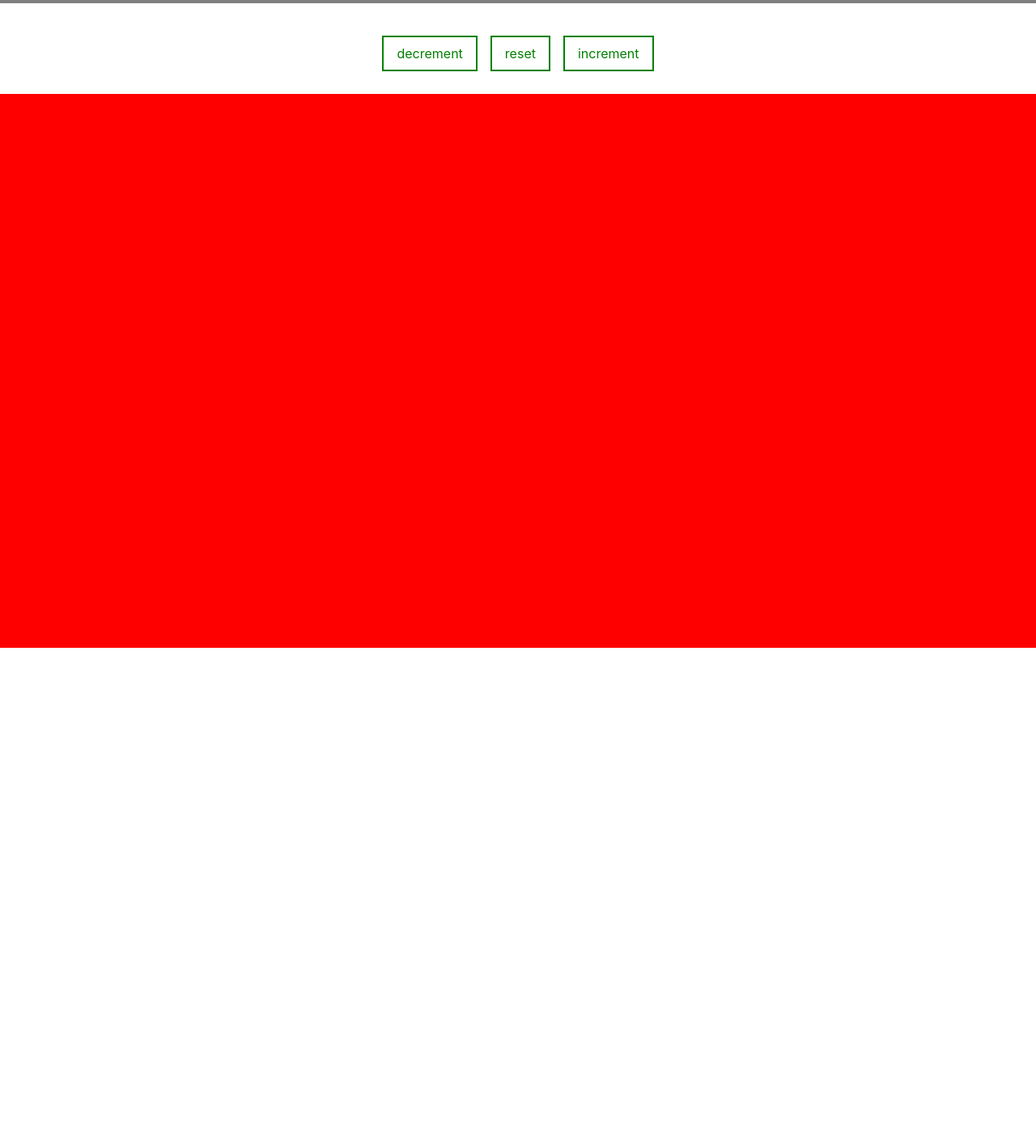
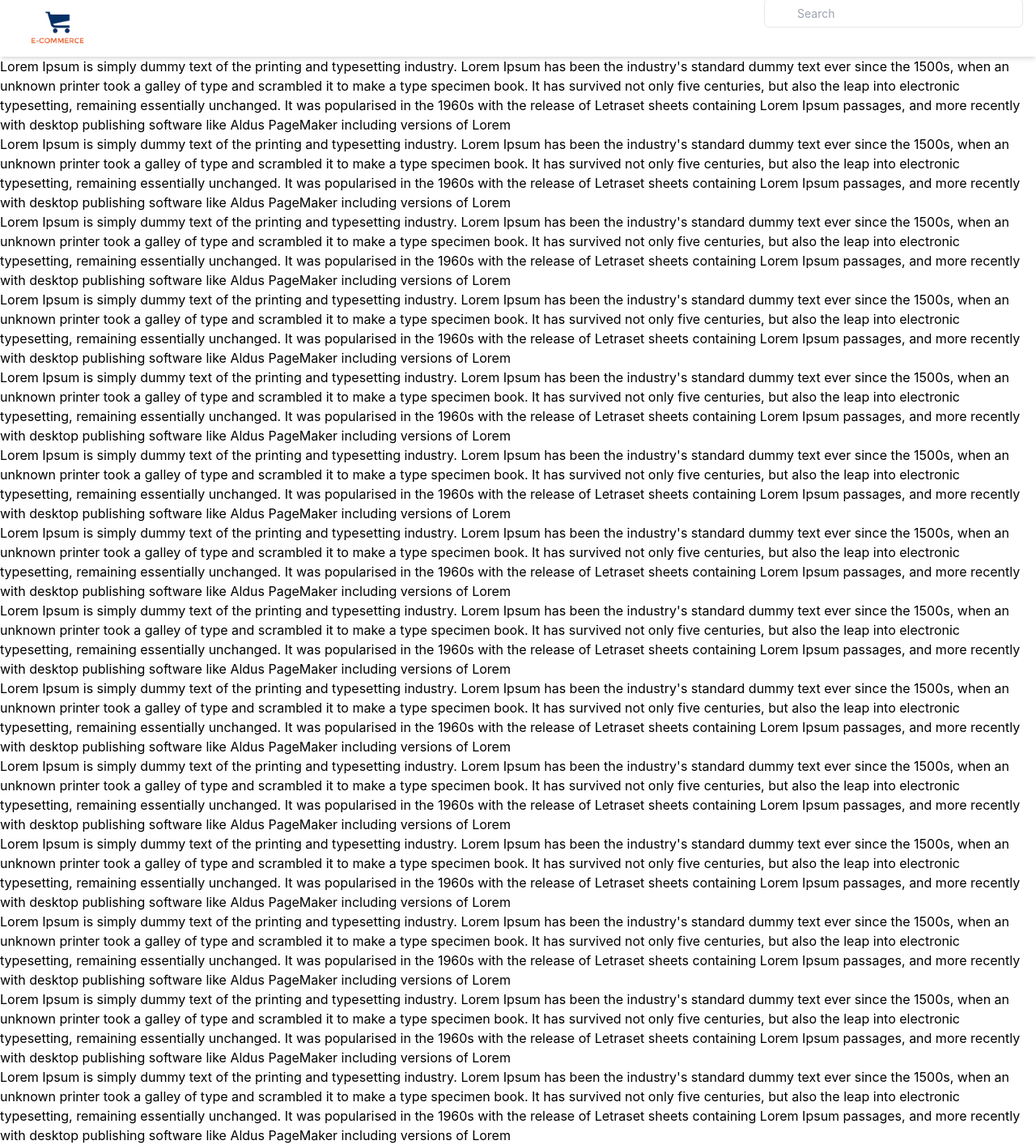
Before and after one commit to salik-dev/e-commerce-dashboard, a React (Create React App) app in the folder e-commerce-dashboard/: page / in a window 1280 px wide. Shown: the whole page at 81% size. Before the commit the page ends 944 px from the top, so only its background shows below. Built offline with nearby package versions, Linux system fonts and the light colour scheme; some icons are missing.

Commit message:
bahadurPush

```diff
--- a/e-commerce-dashboard/src/App.css
+++ b/e-commerce-dashboard/src/App.css
@@ -6,16 +6,6 @@
   --blue: #008000;
 }
 /* src/styles/global.css */
-.btn-styles {
-  @apply py-2 px-4 m-2 mt-6 border-2 hover:bg-white hover:text-white;
-  border-color: var(--blue);
-  color: var(--blue);
-}
-
-.btn-styles:hover {
-  background-color: var(--blue);
-  color: white;
-}
 
 * {
   margin: 0px;
--- a/e-commerce-dashboard/src/App.tsx
+++ b/e-commerce-dashboard/src/App.tsx
@@ -1,4 +1,4 @@
-import React, { useEffect, useRef, useState } from 'react';
+import React, { useEffect } from 'react';
 import './App.css';
 import NavBar from './components/navBar';
 import Todos from './intPrepare/int';
@@ -6,92 +6,87 @@
 import ProgressBar from './components/progress-bar';
 import ScrollBar from './components/scroll-bar';
 
-const App: React.FC = () => {
-  const [isDarkMode, setIsDarkMode] = useState<string>('false');
-  const [scroll, setScroll] = useState(0);
-  const [scrollDirection, setScrollDirection] = useState<string>(''); // null, 'up', 'down'
-  const lastScrollTop = useRef(0); // Store the last scroll position
-
-  const handleDarkMode = () => {
-    setIsDarkMode('true');
-  };
-  const handleOriginalMode = () => {
-    setIsDarkMode('false');
-  }
+const App = () => {
 
   useEffect(() => {
-    const saveMode = localStorage.getItem("darkMode");
-    if (saveMode === 'true') {
-      setIsDarkMode(saveMode);
-    }
+    const handleScroll = () => {
+      const scrollableHeight = document.documentElement.scrollHeight - window.innerHeight;
+      const scrolled = window.scrollY;
+      const progressBar = document.getElementById("scroll-progress");
 
-    // scrolling-scripts
-    window.addEventListener('scroll', handleScroll);
+      if (progressBar) { // Null check
+        const progress = (scrolled / scrollableHeight) * 100;
+        progressBar.style.width = progress + "%";
+      }
+    };
 
+    window.addEventListener("scroll", handleScroll);
+
+    // Cleanup the event listener on component unmount
     return () => {
-      window.removeEventListener('scroll', handleScroll);
+      window.removeEventListener("scroll", handleScroll);
     };
-  }, []);
-
-  useEffect(() => {
-    localStorage.setItem("darkMode", isDarkMode.toString());
-  }, [isDarkMode]);
-
-  const handleScroll = () => {
-    const currentScrollTop = window.pageYOffset || document.documentElement.scrollTop;
-    console.log(currentScrollTop, lastScrollTop)
-
-    if (currentScrollTop > lastScrollTop.current) {
-      // Scrolling down
-      setScrollDirection('down');
-    } else if (currentScrollTop < lastScrollTop.current) {
-      // Scrolling up
-      setScrollDirection('up');
-    }
-
-    lastScrollTop.current = currentScrollTop <= 0 ? 0 : currentScrollTop; // For Mobile or negative scrolling
-  };
+  }, []); // Empty dependency array ensures this runs only on mount/unmount
 
   return (
-    <div className={`App ${isDarkMode === 'true' ? 'dark-mode' : 'light-mode'} m-0 p-0 overflow-y-scroll h-[100vh]`} onScrollCapture={handleScroll} >
-      <ProgressBar barValue={scroll} />
-      <ScrollBar />
-      <section>
+    <>
+      {/* Progress bar */}
+      <div
+        id="scroll-progress"
+        className="bg-orange-600 h-1 fixed top-0 left-0 z-50">
+      </div>
+
+      {/* Main content */}
+      <div>
         <NavBar />
         {/* <Todos />
         <UserProfile /> */}
-      </section>
-      <article>
-
-        <p>
-          Lorem Ipsum is simply dummy text of the printing and typesetting industry. Lorem Ipsum has been the industry's standard dummy text ever since the 1500s, when an unknown printer took a galley of type and scrambled it to make a type specimen book. It has survived not only five centuries, but also the leap into electronic typesetting, remaining essentially unchanged. It was popularised in the 1960s with the release of Letraset sheets containing Lorem Ipsum passages, and more recently with desktop publishing software like Aldus PageMaker including versions of Lorem Ipsum.
+      </div>
+      <article className='h-[100vh]'>
+      <p>
+        Lorem Ipsum is simply dummy text of the printing and typesetting industry. Lorem Ipsum has been the industry's standard dummy text ever since the 1500s, when an unknown printer took a galley of type and scrambled it to make a type specimen book. It has survived not only five centuries, but also the leap into electronic typesetting, remaining essentially unchanged. It was popularised in the 1960s with the release of Letraset sheets containing Lorem Ipsum passages, and more recently with desktop publishing software like Aldus PageMaker including versions of Lorem
         </p>
         <p>
-          Lorem Ipsum is simply dummy text of the printing and typesetting industry. Lorem Ipsum has been the industry's standard dummy text ever since the 1500s, when an unknown printer took a galley of type and scrambled it to make a type specimen book. It has survived not only five centuries, but also the leap into electronic typesetting, remaining essentially unchanged. It was popularised in the 1960s with the release of Letraset sheets containing Lorem Ipsum passages, and more recently with desktop publishing software like Aldus PageMaker including versions of Lorem Ipsum.
+        Lorem Ipsum is simply dummy text of the printing and typesetting industry. Lorem Ipsum has been the industry's standard dummy text ever since the 1500s, when an unknown printer took a galley of type and scrambled it to make a type specimen book. It has survived not only five centuries, but also the leap into electronic typesetting, remaining essentially unchanged. It was popularised in the 1960s with the release of Letraset sheets containing Lorem Ipsum passages, and more recently with desktop publishing software like Aldus PageMaker including versions of Lorem
         </p>
         <p>
-          Lorem Ipsum is simply dummy text of the printing and typesetting industry. Lorem Ipsum has been the industry's standard dummy text ever since the 1500s, when an unknown printer took a galley of type and scrambled it to make a type specimen book. It has survived not only five centuries, but also the leap into electronic typesetting, remaining essentially unchanged. It was popularised in the 1960s with the release of Letraset sheets containing Lorem Ipsum passages, and more recently with desktop publishing software like Aldus PageMaker including versions of Lorem Ipsum.
+        Lorem Ipsum is simply dummy text of the printing and typesetting industry. Lorem Ipsum has been the industry's standard dummy text ever since the 1500s, when an unknown printer took a galley of type and scrambled it to make a type specimen book. It has survived not only five centuries, but also the leap into electronic typesetting, remaining essentially unchanged. It was popularised in the 1960s with the release of Letraset sheets containing Lorem Ipsum passages, and more recently with desktop publishing software like Aldus PageMaker including versions of Lorem
         </p>
         <p>
-          Lorem Ipsum is simply dummy text of the printing and typesetting industry. Lorem Ipsum has been the industry's standard dummy text ever since the 1500s, when an unknown printer took a galley of type and scrambled it to make a type specimen book. It has survived not only five centuries, but also the leap into electronic typesetting, remaining essentially unchanged. It was popularised in the 1960s with the release of Letraset sheets containing Lorem Ipsum passages, and more recently with desktop publishing software like Aldus PageMaker including versions of Lorem Ipsum.
+        Lorem Ipsum is simply dummy text of the printing and typesetting industry. Lorem Ipsum has been the industry's standard dummy text ever since the 1500s, when an unknown printer took a galley of type and scrambled it to make a type specimen book. It has survived not only five centuries, but also the leap into electronic typesetting, remaining essentially unchanged. It was popularised in the 1960s with the release of Letraset sheets containing Lorem Ipsum passages, and more recently with desktop publishing software like Aldus PageMaker including versions of Lorem
         </p>
         <p>
-          Lorem Ipsum is simply dummy text of the printing and typesetting industry. Lorem Ipsum has been the industry's standard dummy text ever since the 1500s, when an unknown printer took a galley of type and scrambled it to make a type specimen book. It has survived not only five centuries, but also the leap into electronic typesetting, remaining essentially unchanged. It was popularised in the 1960s with the release of Letraset sheets containing Lorem Ipsum passages, and more recently with desktop publishing software like Aldus PageMaker including versions of Lorem Ipsum.
+        Lorem Ipsum is simply dummy text of the printing and typesetting industry. Lorem Ipsum has been the industry's standard dummy text ever since the 1500s, when an unknown printer took a galley of type and scrambled it to make a type specimen book. It has survived not only five centuries, but also the leap into electronic typesetting, remaining essentially unchanged. It was popularised in the 1960s with the release of Letraset sheets containing Lorem Ipsum passages, and more recently with desktop publishing software like Aldus PageMaker including versions of Lorem
         </p>
         <p>
-          Lorem Ipsum is simply dummy text of the printing and typesetting industry. Lorem Ipsum has been the industry's standard dummy text ever since the 1500s, when an unknown printer took a galley of type and scrambled it to make a type specimen book. It has survived not only five centuries, but also the leap into electronic typesetting, remaining essentially unchanged. It was popularised in the 1960s with the release of Letraset sheets containing Lorem Ipsum passages, and more recently with desktop publishing software like Aldus PageMaker including versions of Lorem Ipsum.
+        Lorem Ipsum is simply dummy text of the printing and typesetting industry. Lorem Ipsum has been the industry's standard dummy text ever since the 1500s, when an unknown printer took a galley of type and scrambled it to make a type specimen book. It has survived not only five centuries, but also the leap into electronic typesetting, remaining essentially unchanged. It was popularised in the 1960s with the release of Letraset sheets containing Lorem Ipsum passages, and more recently with desktop publishing software like Aldus PageMaker including versions of Lorem
         </p>
         <p>
-          Lorem Ipsum is simply dummy text of the printing and typesetting industry. Lorem Ipsum has been the industry's standard dummy text ever since the 1500s, when an unknown printer took a galley of type and scrambled it to make a type specimen book. It has survived not only five centuries, but also the leap into electronic typesetting, remaining essentially unchanged. It was popularised in the 1960s with the release of Letraset sheets containing Lorem Ipsum passages, and more recently with desktop publishing software like Aldus PageMaker including versions of Lorem Ipsum.
+        Lorem Ipsum is simply dummy text of the printing and typesetting industry. Lorem Ipsum has been the industry's standard dummy text ever since the 1500s, when an unknown printer took a galley of type and scrambled it to make a type specimen book. It has survived not only five centuries, but also the leap into electronic typesetting, remaining essentially unchanged. It was popularised in the 1960s with the release of Letraset sheets containing Lorem Ipsum passages, and more recently with desktop publishing software like Aldus PageMaker including versions of Lorem
         </p>
         <p>
-          Lorem Ipsum is simply dummy text of the printing and typesetting industry. Lorem Ipsum has been the industry's standard dummy text ever since the 1500s, when an unknown printer took a galley of type and scrambled it to make a type specimen book. It has survived not only five centuries, but also the leap into electronic typesetting, remaining essentially unchanged. It was popularised in the 1960s with the release of Letraset sheets containing Lorem Ipsum passages, and more recently with desktop publishing software like Aldus PageMaker including versions of Lorem Ipsum.
+        Lorem Ipsum is simply dummy text of the printing and typesetting industry. Lorem Ipsum has been the industry's standard dummy text ever since the 1500s, when an unknown printer took a galley of type and scrambled it to make a type specimen book. It has survived not only five centuries, but also the leap into electronic typesetting, remaining essentially unchanged. It was popularised in the 1960s with the release of Letraset sheets containing Lorem Ipsum passages, and more recently with desktop publishing software like Aldus PageMaker including versions of Lorem
         </p>
         <p>
-          Lorem Ipsum is simply dummy text of the printing and typesetting industry. Lorem Ipsum has been the industry's standard dummy text ever since the 1500s, when an unknown printer took a galley of type and scrambled it to make a type specimen book. It has survived not only five centuries, but also the leap into electronic typesetting, remaining essentially unchanged. It was popularised in the 1960s with the release of Letraset sheets containing Lorem Ipsum passages, and more recently with desktop publishing software like Aldus PageMaker including versions of Lorem Ipsum.
+        Lorem Ipsum is simply dummy text of the printing and typesetting industry. Lorem Ipsum has been the industry's standard dummy text ever since the 1500s, when an unknown printer took a galley of type and scrambled it to make a type specimen book. It has survived not only five centuries, but also the leap into electronic typesetting, remaining essentially unchanged. It was popularised in the 1960s with the release of Letraset sheets containing Lorem Ipsum passages, and more recently with desktop publishing software like Aldus PageMaker including versions of Lorem
+        </p>
+        <p>
+        Lorem Ipsum is simply dummy text of the printing and typesetting industry. Lorem Ipsum has been the industry's standard dummy text ever since the 1500s, when an unknown printer took a galley of type and scrambled it to make a type specimen book. It has survived not only five centuries, but also the leap into electronic typesetting, remaining essentially unchanged. It was popularised in the 1960s with the release of Letraset sheets containing Lorem Ipsum passages, and more recently with desktop publishing software like Aldus PageMaker including versions of Lorem
+        </p>
+        <p>
+        Lorem Ipsum is simply dummy text of the printing and typesetting industry. Lorem Ipsum has been the industry's standard dummy text ever since the 1500s, when an unknown printer took a galley of type and scrambled it to make a type specimen book. It has survived not only five centuries, but also the leap into electronic typesetting, remaining essentially unchanged. It was popularised in the 1960s with the release of Letraset sheets containing Lorem Ipsum passages, and more recently with desktop publishing software like Aldus PageMaker including versions of Lorem
+        </p>
+        <p>
+        Lorem Ipsum is simply dummy text of the printing and typesetting industry. Lorem Ipsum has been the industry's standard dummy text ever since the 1500s, when an unknown printer took a galley of type and scrambled it to make a type specimen book. It has survived not only five centuries, but also the leap into electronic typesetting, remaining essentially unchanged. It was popularised in the 1960s with the release of Letraset sheets containing Lorem Ipsum passages, and more recently with desktop publishing software like Aldus PageMaker including versions of Lorem
+        </p>
+        <p>
+        Lorem Ipsum is simply dummy text of the printing and typesetting industry. Lorem Ipsum has been the industry's standard dummy text ever since the 1500s, when an unknown printer took a galley of type and scrambled it to make a type specimen book. It has survived not only five centuries, but also the leap into electronic typesetting, remaining essentially unchanged. It was popularised in the 1960s with the release of Letraset sheets containing Lorem Ipsum passages, and more recently with desktop publishing software like Aldus PageMaker including versions of Lorem
+        </p>
+    <p>
+        Lorem Ipsum is simply dummy text of the printing and typesetting industry. Lorem Ipsum has been the industry's standard dummy text ever since the 1500s, when an unknown printer took a galley of type and scrambled it to make a type specimen book. It has survived not only five centuries, but also the leap into electronic typesetting, remaining essentially unchanged. It was popularised in the 1960s with the release of Letraset sheets containing Lorem Ipsum passages, and more recently with desktop publishing software like Aldus PageMaker including versions of Lorem
         </p>
       </article>
-    </div>
+    </>
   );
 };
 
--- a/e-commerce-dashboard/src/components/navBar.tsx
+++ b/e-commerce-dashboard/src/components/navBar.tsx
@@ -31,7 +31,7 @@
 
   return (
     <nav>
-      <div className="nav-container flex justify-between items-center px-4 border-gray-200 shadow-md h-[70px]">
+      <div className="nav-container flex justify-between items-center px-4 border-gray-200 shadow-md h-[70px] ">
         <img src={"./logo.png"} height={110} width={110} alt="Site logo image" />
 
         {/* nav-bar toggler logics ( can be reFactored) */}
--- a/e-commerce-dashboard/src/components/progress-bar.tsx
+++ b/e-commerce-dashboard/src/components/progress-bar.tsx
@@ -9,15 +9,11 @@
     }
     const [value, setValue] = useState<valueInterface>({ count: barValue });
 
+    console.log({barValue})
+
     return (
         <>
             <progress value={`${barValue}`} max={90} className="w-full h-1 fixed">32</progress>
-            <div className="p-5 flex justify-center ">
-                <button className="btn-styles " onClick={() => value.count > 0 && setValue({ ...value, count: barValue - 10 })}>decrement</button>
-                <button className="btn-styles " onClick={() => setValue({ ...value, count: 0 })}>reset</button>
-                <button className="btn-styles " onClick={()=>setValue({...value, count: barValue + 10})}>increment</button>
-            </div>
-
         </>
     )
 }
--- a/e-commerce-dashboard/src/components/scroll-bar.tsx
+++ b/e-commerce-dashboard/src/components/scroll-bar.tsx
@@ -34,6 +34,7 @@
       }`}
     >
       {/* Your content here */}
+
     </div>
   );
 };
```
